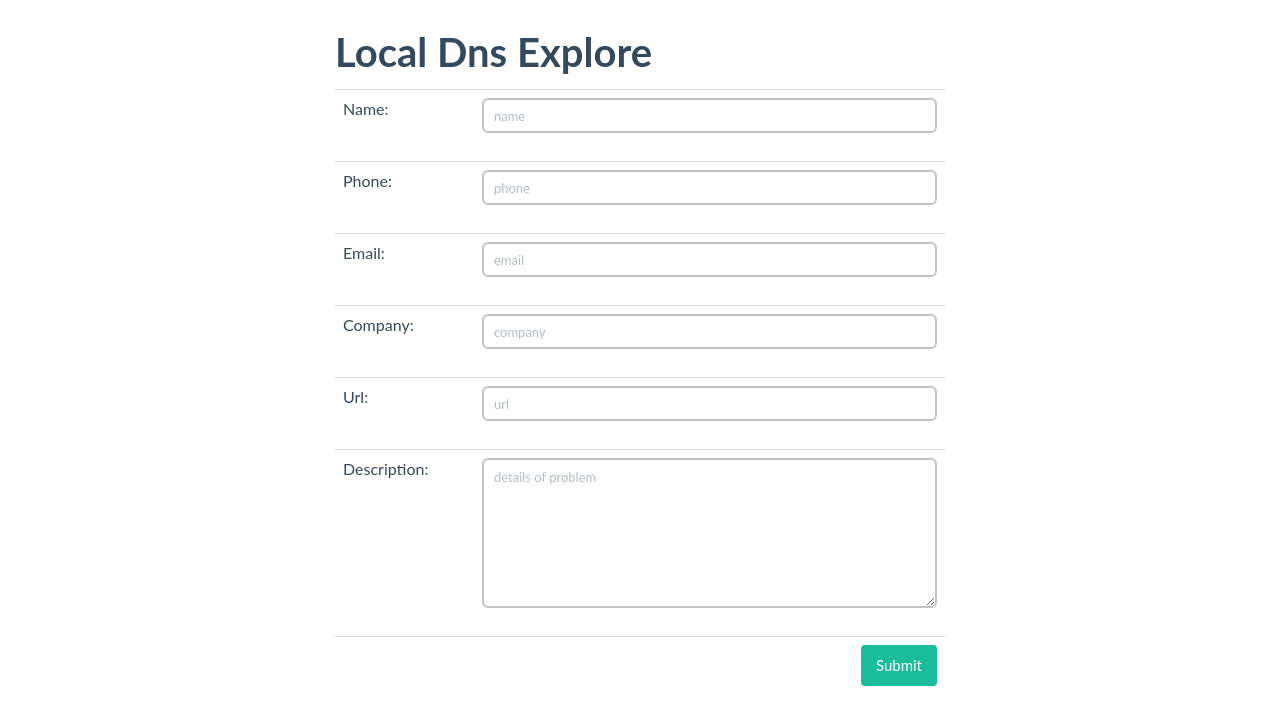
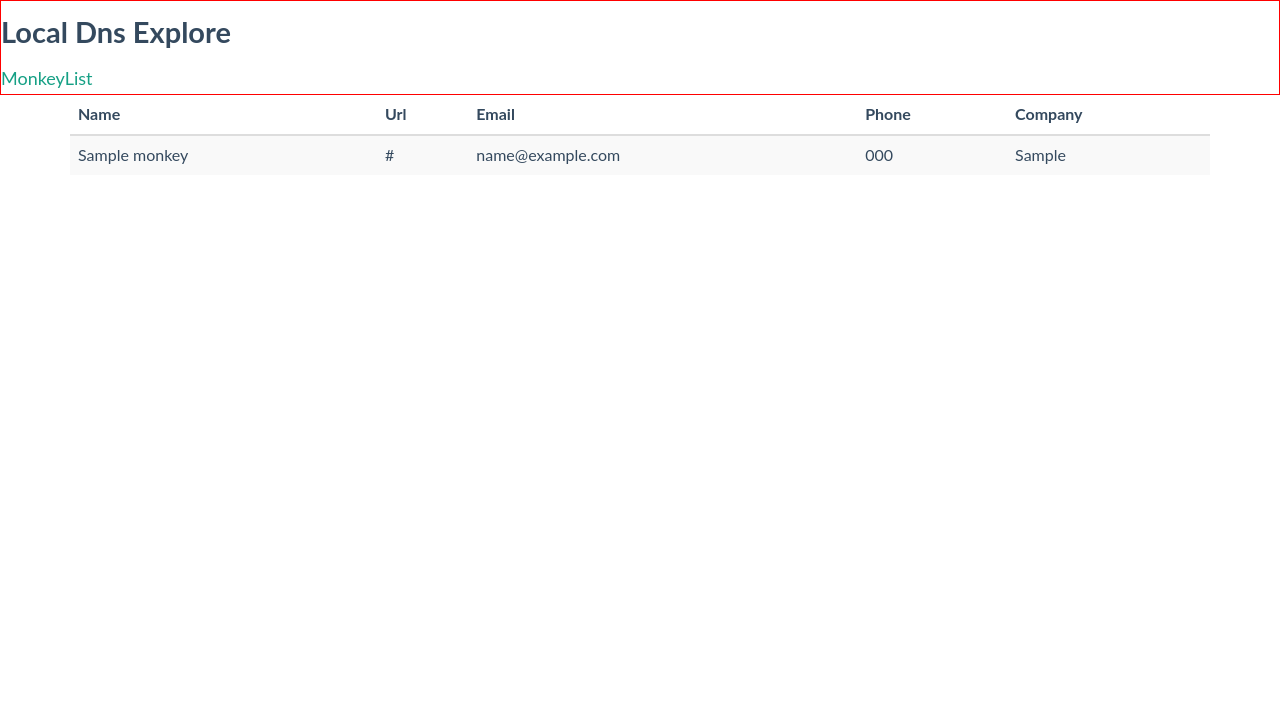
Before and after one commit to showlovel/localDnsExplore, a Flask app: page /monkey in a window 1280 px wide. Shown: the top 725 px of the page. Run offline with Flask 2, Linux system fonts and the light colour scheme; tables that the repository leaves empty hold one stand-in row (values such as "Sample post"); some web fonts are replaced.

Commit message:
edit template

```diff
--- a/localDnsExplore/static/css/style.css
+++ b/localDnsExplore/static/css/style.css
@@ -0,0 +1,3 @@
+.test{
+  border:1px solid red;
+}
--- a/localDnsExplore/templates/index.html
+++ b/localDnsExplore/templates/index.html
@@ -1,12 +1,8 @@
-<!doctype>
-<html>
-<head>
-<link rel=stylesheet type=text/css href="{{url_for('static', filename='css/bootstrap.css')}}"></link>
-<link rel=stylesheet type=text/css href="{{url_for('static', filename='css/flat-ui.css')}}"></link>
-</head>
-<body>
+{% extends "layout.html" %}
+{% block body %}
 <div class="container" style="width:50%">
-  <h3>Local Dns Explore</h3>
+  {%if(true):%}
+  {%endif%}
   <form action="{{url_for('monkey')}}" method="post" accept-charset="utf-8">
     <table class="table">
       <thead>
@@ -44,7 +40,7 @@
       </tr>
       <tr>
         <td>
-         Company:
+          Company:
         </td>
         <td>
           <div class="form-group">
@@ -54,7 +50,7 @@
       </tr>
       <tr>
         <td>
-         Url:
+          Url:
         </td>
         <td>
           <div class="form-group">
@@ -64,7 +60,7 @@
       </tr>
       <tr>
         <td>
-        Description:
+          Description:
         </td>
         <td>
           <div class="form-group">
@@ -76,19 +72,11 @@
         <td>
         </td>
         <td>
-            <input type="submit" name="some_name" class="btn btn-primary pull-right" value="Submit">
+          <input type="submit" name="some_name" class="btn btn-primary pull-right" value="Submit">
         </td>
       </tr>
       </tbody>
     </table>
   </form>
 </div>
-<script type="text/javascript" src="{{url_for('static', filename='js/application.js')}}"></script>
-<script type="text/javascript" src="{{url_for('static', filename='js/bootstrap-select.js')}}"></script>
-<script type="text/javascript" src="{{url_for('static', filename='js/bootstrap-switch.js')}}"></script>
-<script type="text/javascript" src="{{url_for('static', filename='js/bootstrap-typeahead.js')}}"></script>
-<script type="text/javascript" src="{{url_for('static', filename='js/bootstrap.min.js')}}"></script>
-<script type="text/javascript" src="{{url_for('static', filename='js/flatui-checkbox.js')}}"></script>
-<script type="text/javascript" src="{{url_for('static', filename='js/flatui-radio.js')}}"></script>
-<script type="text/javascript" src="{{url_for('static', filename='js/jquery-1.8.3.min.js')}}"></script>
-</html>
+{% endblock %}
--- /dev/null
+++ b/localDnsExplore/templates/layout.html
@@ -0,0 +1,24 @@
+<!doctype>
+<html>
+<head>
+<link rel=stylesheet type=text/css href="{{url_for('static', filename='css/bootstrap.css')}}"></link>
+<link rel=stylesheet type=text/css href="{{url_for('static', filename='css/flat-ui.css')}}"></link>
+<link rel=stylesheet type=text/css href="{{url_for('static', filename='css/style.css')}}"></link>
+</head>
+<body>
+<div class="test">
+<h4>Local Dns Explore</h4>
+<a href="{{url_for("monkey")}}">MonkeyList</a>
+</div>
+{% block body %}
+{% endblock%}
+</body>
+<script type="text/javascript" src="{{url_for('static', filename='js/application.js')}}"></script>
+<script type="text/javascript" src="{{url_for('static', filename='js/bootstrap-select.js')}}"></script>
+<script type="text/javascript" src="{{url_for('static', filename='js/bootstrap-switch.js')}}"></script>
+<script type="text/javascript" src="{{url_for('static', filename='js/bootstrap-typeahead.js')}}"></script>
+<script type="text/javascript" src="{{url_for('static', filename='js/bootstrap.min.js')}}"></script>
+<script type="text/javascript" src="{{url_for('static', filename='js/flatui-checkbox.js')}}"></script>
+<script type="text/javascript" src="{{url_for('static', filename='js/flatui-radio.js')}}"></script>
+<script type="text/javascript" src="{{url_for('static', filename='js/jquery-1.8.3.min.js')}}"></script>
+</html>
--- /dev/null
+++ b/localDnsExplore/templates/monkey/index.html
@@ -0,0 +1,25 @@
+{% extends "layout.html" %}
+{% block body %}
+<div class="container">
+  <table class="table table-striped">
+    <thead>
+      <th>Name</th>
+      <th>Url</th>
+      <th>Email</th>
+      <th>Phone</th>
+      <th>Company</th>
+    </thead>
+    <tbody>
+    {% for monkey in monkeys %}
+    <tr>
+      <td>{{ monkey.name }}</td>
+      <td>{{ monkey.url }}</td>
+      <td>{{ monkey.email }}</td>
+      <td>{{ monkey.phone }}</td>
+      <td>{{ monkey.company }}</td>
+    </tr>
+    {% endfor %}
+    </tbody>
+  </table>
+</div>
+{% endblock %}
--- a/localDnsExplore/views.py
+++ b/localDnsExplore/views.py
@@ -8,10 +8,11 @@ import default_settings
 def index():
   return render_template('index.html')
 
-@app.route("/monkey", methods=['GET'])
+@app.route("/monkey", methods=['GET','POST'])
 def monkey():
-  return render_template('index.html')
+  monkeys = Monkey.query.all()
+  return render_template('monkey/index.html', monkeys = monkeys)
 
-@app.before_request
-def before_request():
-  print "before request"
+#@app.before_request
+#def before_request():
+#  print "before request"
```
